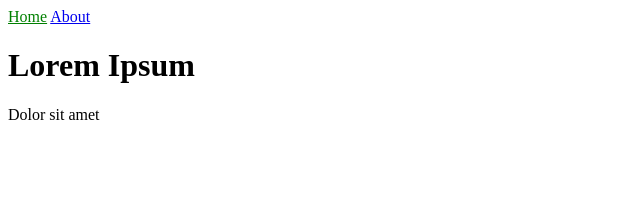
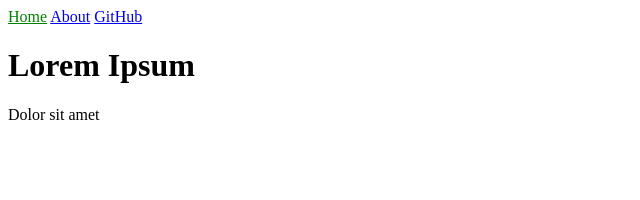
Before and after one commit to haugenmitch/haugenmitch.github.io, a Jekyll site: the page built from index.md, in a window 1280 px wide. Shown: the top 200 px of the page, without its empty margins (0-640 px from the left). Built offline with Jekyll 4.4.1, drawn with Linux system fonts in a browser that asks for light colours.

Commit message:
Added GitHub link to navigation bar

```diff
--- a/_data/navigation.yml
+++ b/_data/navigation.yml
@@ -2,3 +2,5 @@
   link: /
 - name: About
   link: /about.html
+- name: GitHub
+  link: https://github.com/haugenmitch
```
